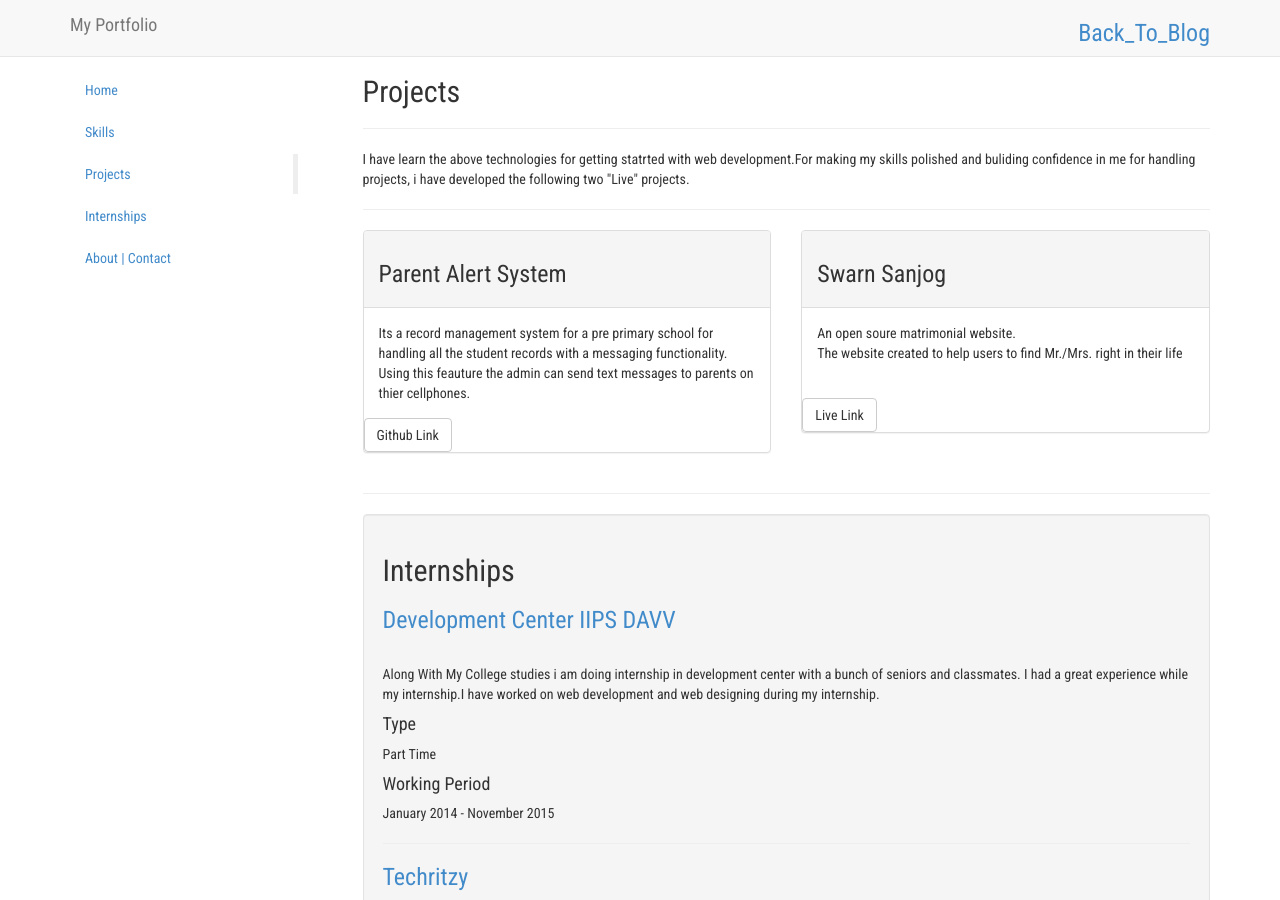
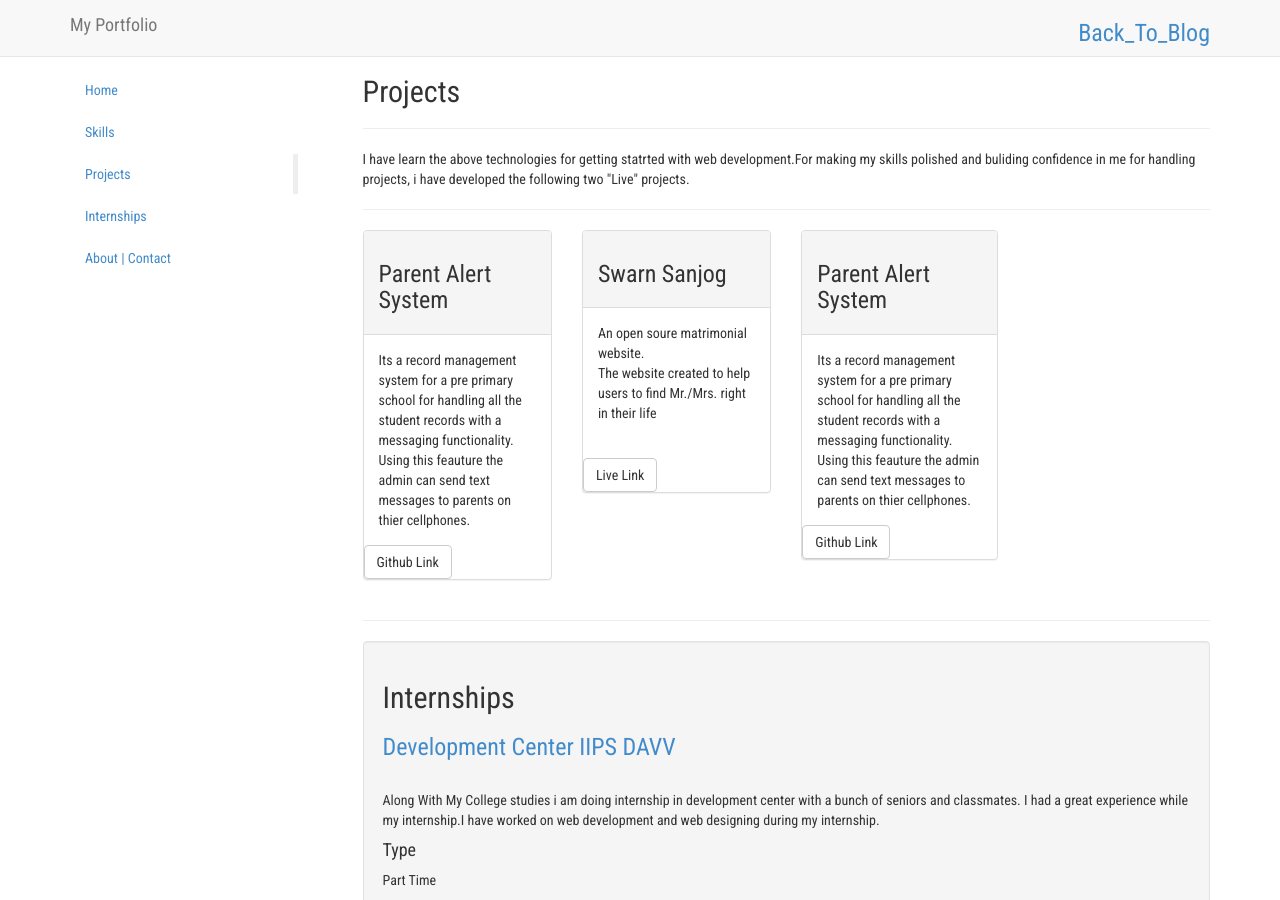
Before and after one commit to rajiv-shrivastava/rajiv-shrivastava.github.io, a Jekyll site: the page built from personal/index.html, in a window 1280 px wide and 900 px high, scrolled down 866 px. Built offline with Jekyll 4.4.1, drawn with Linux system fonts in a browser that asks for light colours; nearby versions of some CDN libraries.

Commit message:
Update index.html

```diff
--- a/personal/index.html
+++ b/personal/index.html
@@ -191,7 +191,7 @@ permalink: /personal/
 
         <div class="row">
 
-          <div class="col-md-6">
+          <div class="col-md-3">
             <div class="panel panel-default">
               <div class="panel-heading"><h3>Parent Alert System</h3></div>
               <div class="panel-body">
@@ -203,7 +203,7 @@ permalink: /personal/
           </div>
 
 
-          <div class="col-md-6">
+          <div class="col-md-3">
             <div class="panel panel-default">
               <div class="panel-heading"><h3>Swarn Sanjog</h3></div>
               <div class="panel-body">
@@ -214,6 +214,19 @@ permalink: /personal/
                   <br>
                   <a href="http://swarnsanjog.in/" class="btn btn-default" target="blank">Live Link</a>
 
+            </div>
+          </div>
+
+           <div class="row">
+
+          <div class="col-md-3">
+            <div class="panel panel-default">
+              <div class="panel-heading"><h3>Parent Alert System</h3></div>
+              <div class="panel-body">
+              Its a record management system for a pre primary school for handling all the student records with a messaging
+  functionality. Using this feauture the admin can send text messages to parents on thier cellphones.  </div>
+ <a href="https://github.com/rajiv-shrivastava/Message-alert-system"
+  class="btn btn-default" target="blank">Github Link</a>
             </div>
           </div>
 
```
